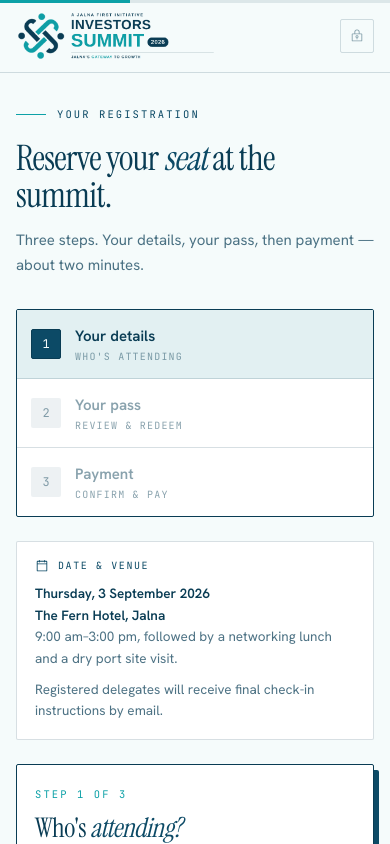
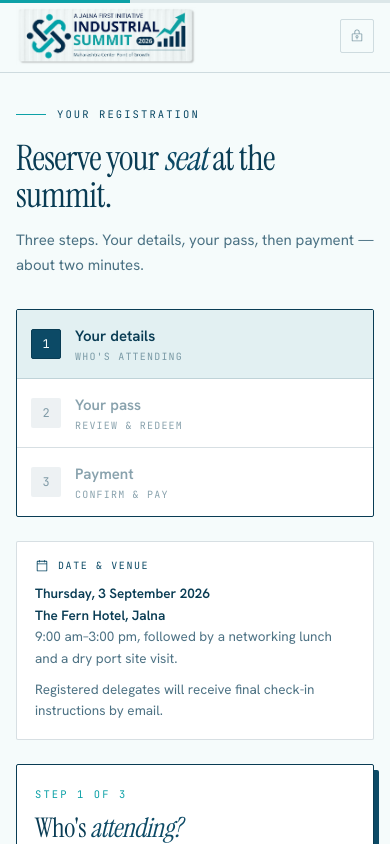
Before and after one commit to gupta1123/forms, a Next.js app: page / in a window 390 px wide. Shown: the top 844 px of the page. Built offline with nearby package versions, Linux system fonts and the light colour scheme; no server answers.

Commit message:
Replace Industrial Summit logo

```diff
--- a/src/app/admin/login/page.tsx
+++ b/src/app/admin/login/page.tsx
@@ -25,10 +25,10 @@ export default async function AdminLoginPage() {
           <Image
             alt="Industrial Summit"
             className="h-auto w-[300px] mix-blend-multiply"
-            height={660}
+            height={505}
             priority
-            src="/investors-summit-2026-logo.png"
-            width={2616}
+            src="/industrailsummitlogo.jpeg"
+            width={1566}
           />
         </div>
         <div className="relative max-w-lg">
@@ -44,10 +44,10 @@ export default async function AdminLoginPage() {
           <Image
             alt="Industrial Summit"
             className="mb-7 h-auto w-full max-w-[300px] mix-blend-multiply lg:hidden"
-            height={660}
+            height={505}
             priority
-            src="/investors-summit-2026-logo.png"
-            width={2616}
+            src="/industrailsummitlogo.jpeg"
+            width={1566}
           />
           <span className="inline-flex rounded-full bg-[var(--paper-deep)] px-3 py-1 text-xs font-semibold uppercase tracking-[0.14em] text-[var(--navy)]">Admin access</span>
           <h2 className="mt-5 text-3xl font-semibold tracking-[-0.04em]">Sign in to the dashboard</h2>
--- a/src/app/globals.css
+++ b/src/app/globals.css
@@ -230,7 +230,7 @@ textarea {
   flex: none;
   height: auto;
   mix-blend-mode: multiply;
-  width: 246px;
+  width: 226px;
 }
 
 .summit-greeting {
@@ -1013,7 +1013,7 @@ textarea {
 
   .summit-brand-logo {
     height: auto;
-    width: min(200px, 62vw);
+    width: min(180px, 60vw);
   }
 
   .summit-secure span,
--- a/src/components/admin-header.tsx
+++ b/src/components/admin-header.tsx
@@ -11,10 +11,10 @@ export function AdminHeader({ email }: { email: string }) {
           <Image
             alt="Industrial Summit"
             className="h-auto w-[170px] mix-blend-multiply sm:w-[220px]"
-            height={660}
+            height={505}
             priority
-            src="/investors-summit-2026-logo.png"
-            width={2616}
+            src="/industrailsummitlogo.jpeg"
+            width={1566}
           />
           <span className="hidden rounded-full border border-[var(--ink-16)] bg-[var(--paper)] px-2.5 py-1 text-[10px] font-semibold uppercase tracking-[0.16em] text-[var(--navy)] md:inline-flex">
             Admin
--- a/src/components/summit-chrome.tsx
+++ b/src/components/summit-chrome.tsx
@@ -28,10 +28,10 @@ export function SummitHeader({
             <Image
               alt="Industrial Summit"
               className="summit-brand-logo"
-              height={660}
+              height={505}
               priority
-              src="/investors-summit-2026-logo.png"
-              width={2616}
+              src="/industrailsummitlogo.jpeg"
+              width={1566}
             />
           </Link>
           {greeting && (
--- a/src/lib/email/payment-confirmation.ts
+++ b/src/lib/email/payment-confirmation.ts
@@ -116,7 +116,7 @@ export async function sendPaymentConfirmationEmail(
     const supportPhone = summitSite.supportPhone;
     const eventLocation = summitSite.eventLocation;
     const subject = `${testMode ? "[TEST] " : ""}Payment confirmed — Industrial Summit`;
-    const logoUrl = `${siteUrl()}/investors-summit-2026-logo.png`;
+    const logoUrl = `${siteUrl()}/industrailsummitlogo.jpeg`;
 
     const response = await fetch("https://api.resend.com/emails", {
       method: "POST",
```
Also changed, not shown: public/industrailsummitlogo.jpeg (added), src/app/icon.png.
